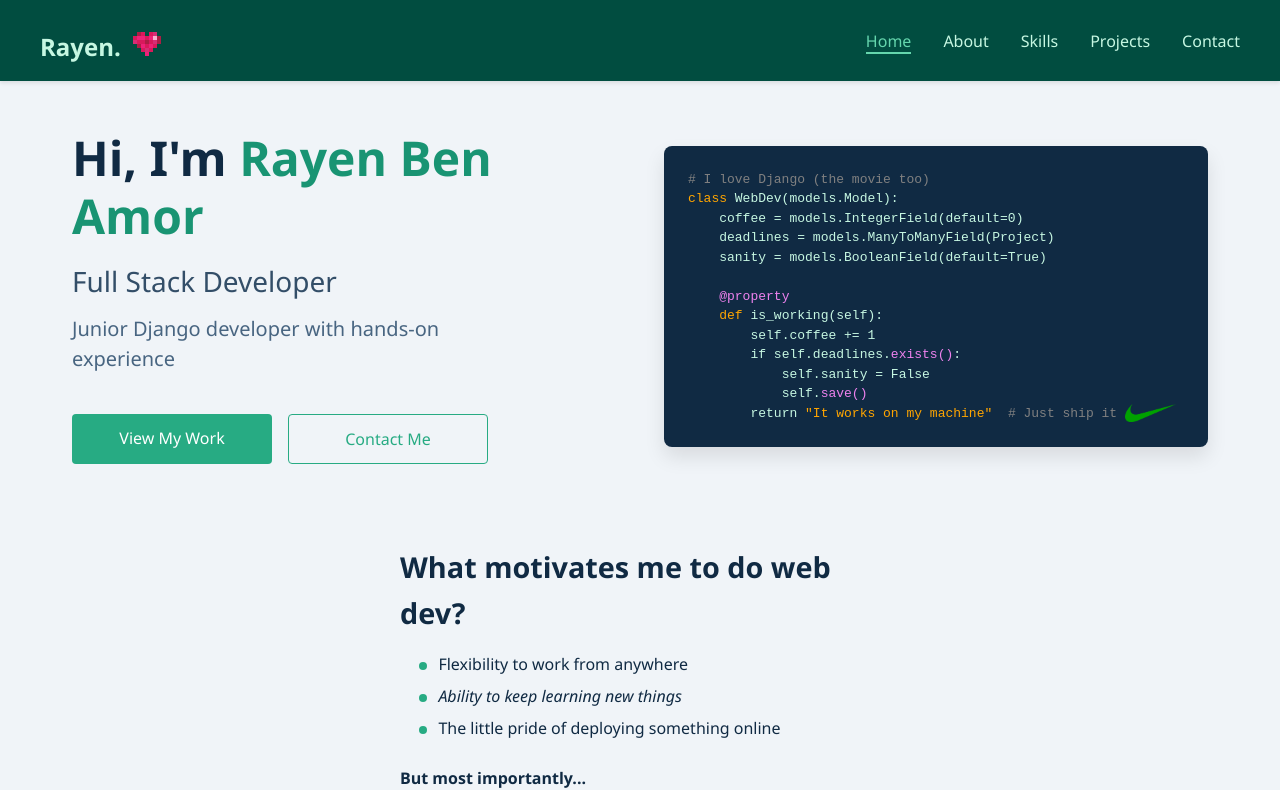
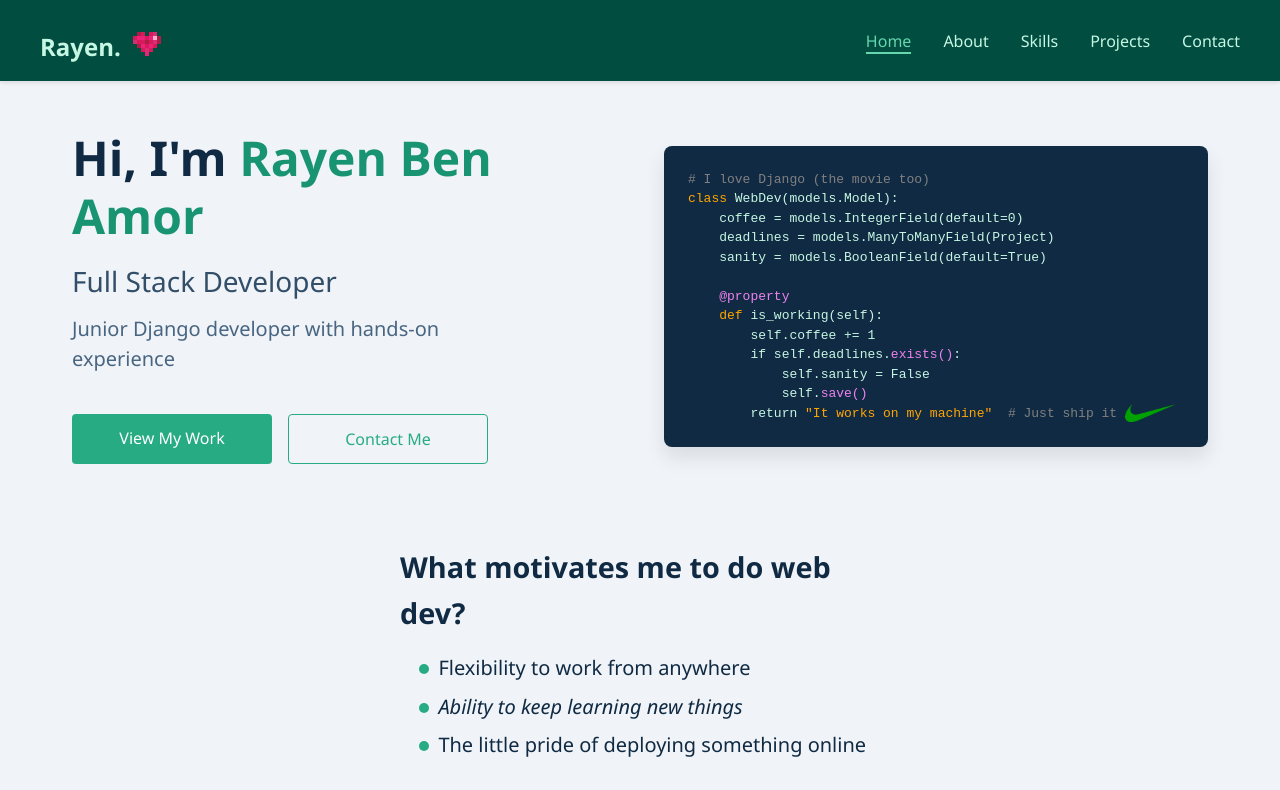
Before and after one commit to rynBenAmor/personal-pertfolio, a Vue app: page / in a window 1280 px wide. Shown: the top 790 px of the page. Built offline with nearby package versions, Linux system fonts and the light colour scheme.

Commit message:
8th commit

```diff
--- a/src/views/AboutView.vue
+++ b/src/views/AboutView.vue
@@ -44,7 +44,7 @@
                 <p>Built a Wagtail-powered CMS from scratch for my PFE.</p>
               </div>
               <div class="timeline-item">
-                <h4>College Student</h4>
+                <h4>College Student @ Faculté des Sciences de Tunis</h4>
                 <p class="timeline-date">2021 - 2024</p>
                 <p>Studied ICT at college, building my foundation in tech.</p>
               </div>
--- a/src/views/ContactView.vue
+++ b/src/views/ContactView.vue
@@ -40,7 +40,7 @@
               <font-awesome-icon icon="fab fa-linkedin"></font-awesome-icon>
             </a>
 
-            <!-- TODO: vue.js is screws with my anchor tags -->
+            <!-- TODO: vue.js is screwing with my anchor tags -->
             <a href="/resume.pdf" class="social-icon" title="Resume" target="_blank" rel="noopener noreferrer external">
               <font-awesome-icon icon="fa-solid fa-file-pdf"></font-awesome-icon>
             </a>
--- a/src/views/HomeView.vue
+++ b/src/views/HomeView.vue
@@ -231,6 +231,7 @@ h2 {
 }
 
 .motivation-section ol {
+  font-size: 20px;
   margin: 0 0 1.5rem 1.2rem;
   padding: 0;
 }
@@ -254,6 +255,7 @@ h2 {
 }
 
 .motivation-section .setup {
+  font-size: 20px;
   color: var(--blue-grey-900);
   margin: 1.5rem 0 0.5rem;
   font-weight: 600;
```
